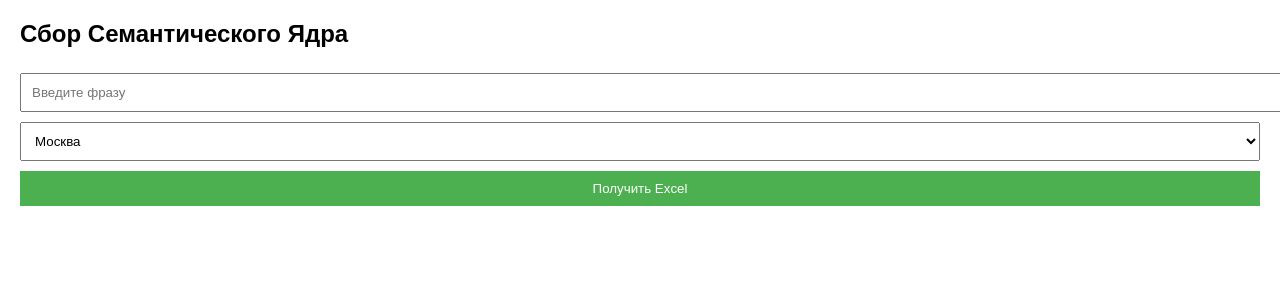
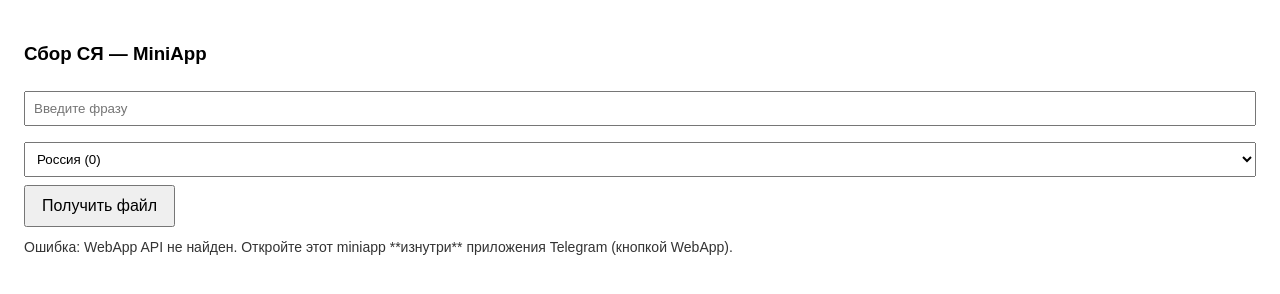
Before and after one commit to Dmitry-Ermilov/collecting_semantic_core, a plain HTML site: page miniapp.html in a window 1280 px wide. Drawn offline with Linux system fonts and the light colour scheme.

Commit message:
Update miniapp.html

```diff
--- a/miniapp.html
+++ b/miniapp.html
@@ -1,34 +1,64 @@
-<!DOCTYPE html>
-<html lang="ru">
+<!doctype html>
+<html>
 <head>
-<meta charset="UTF-8">
-<title>Сбор СЯ</title>
+  <meta charset="utf-8" />
+  <meta name="viewport" content="width=device-width,initial-scale=1" />
+  <title>MiniApp — СЯ</title>
   <style>
-body { font-family: Arial; margin: 20px; }
-input, select, button { padding: 10px; margin: 5px 0; width: 100%; }
-button { background-color: #4CAF50; color: white; border: none; cursor: pointer; }
-button:hover { background-color: #45a049; }
+    body { font-family: Arial; padding:16px; }
+    input, select { width: 100%; padding:8px; margin:8px 0; box-sizing:border-box; }
+    button { padding:10px 16px; font-size:16px; }
+    #log { margin-top:12px; color:#333; font-size:14px; white-space:pre-wrap; }
   </style>
 </head>
 <body>
-<h2>Сбор Семантического Ядра</h2>
-<input id="phrase" placeholder="Введите фразу">
+  <h3>Сбор СЯ — MiniApp</h3>
+  <input id="phrase" placeholder="Введите фразу" />
   <select id="region">
-<option value="225">Москва</option>
-<option value="187">Санкт-Петербург</option>
-<option value="216">Россия</option>
+    <option value="0">Россия (0)</option>
+    <option value="1">Москва (1)</option>
   </select>
-<button onclick="sendData()">Получить Excel</button>
+  <button id="send">Получить файл</button>
+
+  <div id="log"></div>
 
   <script>
-function sendData() {
-    const phrase = document.getElementById('phrase').value;
+    const logEl = document.getElementById('log');
+    function log(s){ console.log(s); logEl.textContent += s + '\n'; }
+
+    // Telegram WebApp API
+    const tg = window.Telegram && window.Telegram.WebApp ? window.Telegram.WebApp : null;
+    if (tg) {
+      try { tg.ready(); log('WebApp ready'); } catch(e){ log('tg.ready() error: '+e); }
+    } else {
+      log('Ошибка: WebApp API не найден. Откройте этот miniapp **изнутри** приложения Telegram (кнопкой WebApp).');
+    }
+
+    document.getElementById('send').addEventListener('click', function(){
+      const phrase = (document.getElementById('phrase').value || '').trim();
       const region = document.getElementById('region').value;
 
-    if(!phrase) { alert('Введите фразу'); return; }
+      if (!phrase) { alert('Введите фразу'); return; }
 
-    Telegram.WebApp.sendData(JSON.stringify({ phrase, region }));
+      const payload = { phrase, region, ts: Date.now() };
+
+      // 1) prefer tg.sendData when available
+      if (tg && typeof tg.sendData === 'function') {
+        try {
+          tg.sendData(JSON.stringify(payload));
+          log('tg.sendData отправлено: ' + JSON.stringify(payload));
+          // не закрываем мгновенно — можно закрыть, если хочется:
+          // if (typeof tg.close === 'function') tg.close();
+        } catch (e) {
+          log('Ошибка sendData: ' + e);
         }
+        return;
+      }
+
+      // 2) fallback: если WebApp API недоступен, попробуем открыть ссылку на bot deep link
+      log('tg.sendData недоступен. Попробуйте открыть miniapp из Telegram или нажмите "Открыть в Telegram".');
+      alert('Откройте MiniApp из приложения Telegram (не в браузере).');
+    });
   </script>
 </body>
 </html>
```
Lines whose indentation alone changed are shown as unchanged.
